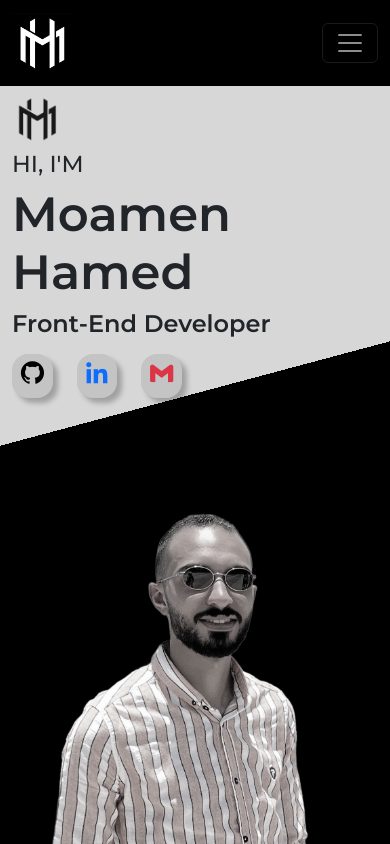
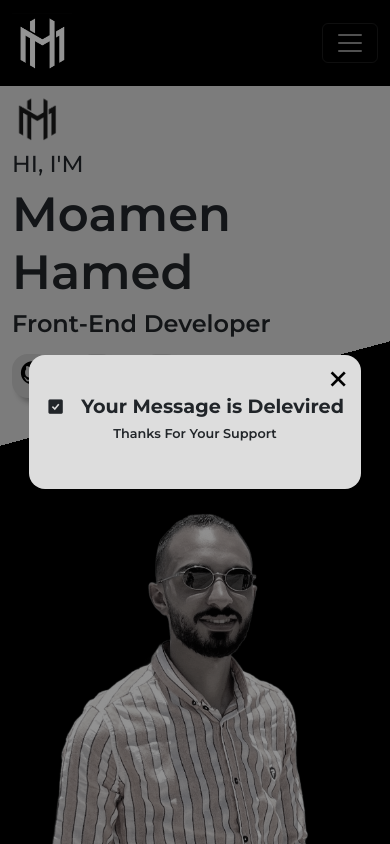
Before and after one commit to MoamenHamed32/Updated_Portfolio, a React (Vite) app: page / in a window 390 px wide. Shown: the top 844 px of the page. Built offline with nearby package versions, Linux system fonts and the light colour scheme.

Commit message:
fixing form submition msg on mobile

```diff
--- a/src/Components/contact/Contact.css
+++ b/src/Components/contact/Contact.css
@@ -79,9 +79,28 @@
   font-size: 1.5rem;
   font-weight: 600;
 }
+@media screen and (max-width: 767px) {
+  .contact .overlay .popup {
+    width: 85%;
+  }
+  .contact .popup h2 {
+    font-size: 1.7rem;
+  }
+
+  .contact .popup h3 {
+    font-size: 1.2rem;
+  }
+}
 @media screen and (max-width: 435px) {
   .contact form input,
   .contact form textarea {
     font-size: 0.6rem;
   }
+  .contact .popup h2 {
+    font-size: 1.2rem;
+  }
+
+  .contact .popup h3 {
+    font-size: 0.8rem;
+  }
 }
--- a/src/Components/contact/Contact.jsx
+++ b/src/Components/contact/Contact.jsx
@@ -5,9 +5,9 @@ import { addDoc } from "firebase/firestore";
 import "./Contact.css";
 
 export default function Contact() {
-  const [isOpen, setIsOpen] = useState(false);
+  const [isOpen, setIsOpen] = useState(true);
   const [styles, setStyles] = useState({
-    transform: `scale(0)`,
+    transform: `scale(1)`,
   });
   const { register, handleSubmit, reset } = useForm();
   const onSubmit = (data) => {
```
